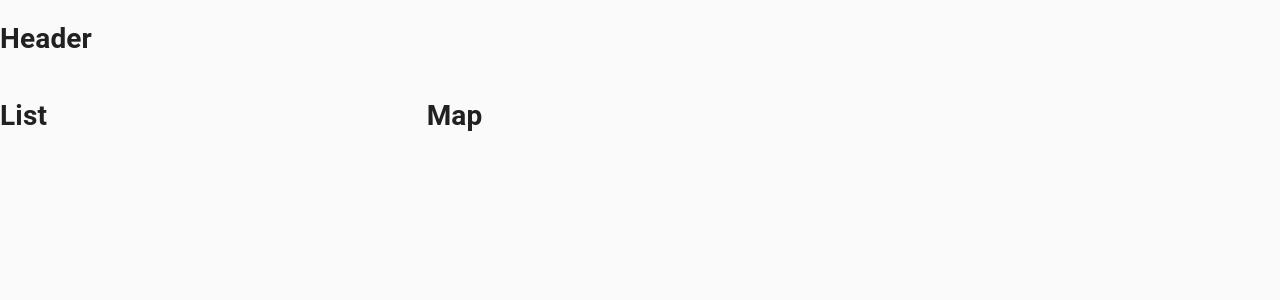
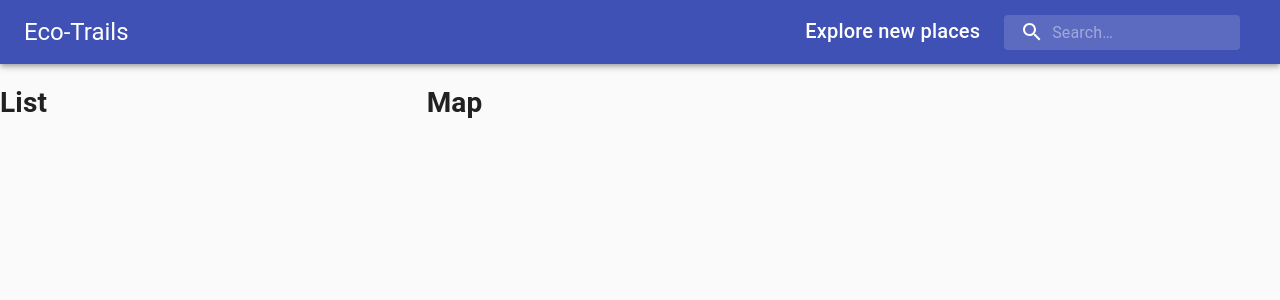
Before and after one commit to sania-rakhangi/Eco-Trails, a React (Create React App) app: page / in a window 1280 px wide. Shown: the top 300 px of the page. Built offline with nearby package versions, Linux system fonts and the light colour scheme.

Commit message:
Add files via upload
Updated Header component

```diff
--- a/src/components/Header/Header.jsx
+++ b/src/components/Header/Header.jsx
@@ -1,9 +1,34 @@
 import React from 'react';
+// import { Autocomplete } from '@react-google-maps/api';
+import { AppBar, Toolbar, Typography, InputBase, Box } from '@material-ui/core';
+import SearchIcon from '@material-ui/icons/Search';
 
-const Header = () => {
+import useStyles from './styles.js';
+const Header = ({ onPlaceChanged, onLoad }) => {
+    const classes = useStyles();
+
     return (
-        <h1>Header</h1>
+      <AppBar position="static">
+        <Toolbar className={classes.toolbar}>
+          <Typography variant="h5" className={classes.title}>
+            Eco-Trails
+          </Typography>
+          <Box display="flex">
+            <Typography variant="h6" className={classes.title}>
+              Explore new places
+            </Typography>
+            {/* <Autocomplete > */}
+              <div className={classes.search}>
+                <div className={classes.searchIcon}>
+                  <SearchIcon />
+                </div>
+                <InputBase placeholder="Search…" classes={{ root: classes.inputRoot, input: classes.inputInput }} />
+              </div>
+            {/* </Autocomplete> */}
+          </Box>
+        </Toolbar>
+      </AppBar>
     );
-}
+  };
 
 export default Header;
--- a/src/components/Header/styles.js
+++ b/src/components/Header/styles.js
@@ -0,0 +1,32 @@
+import { alpha, makeStyles } from '@material-ui/core/styles';
+
+export default makeStyles((theme) => ({
+  title: {
+    display: 'none',
+    [theme.breakpoints.up('sm')]: {
+      display: 'block',
+    },
+  },
+  search: {
+    position: 'relative',
+    borderRadius: theme.shape.borderRadius,
+    backgroundColor: alpha(theme.palette.common.white, 0.15),
+    '&:hover': { backgroundColor: alpha(theme.palette.common.white, 0.25) },
+    marginRight: theme.spacing(2),
+    marginLeft: 0,
+    width: '100%',
+    [theme.breakpoints.up('sm')]: { marginLeft: theme.spacing(3), width: 'auto' },
+  },
+  searchIcon: {
+    padding: theme.spacing(0, 2), height: '100%', position: 'absolute', pointerEvents: 'none', display: 'flex', alignItems: 'center', justifyContent: 'center',
+  },
+  inputRoot: {
+    color: 'inherit',
+  },
+  inputInput: {
+    padding: theme.spacing(1, 1, 1, 0), paddingLeft: `calc(1em + ${theme.spacing(4)}px)`, transition: theme.transitions.create('width'), width: '100%', [theme.breakpoints.up('md')]: { width: '20ch' },
+  },
+  toolbar: {
+    display: 'flex', justifyContent: 'space-between',
+  },
+}));
```
